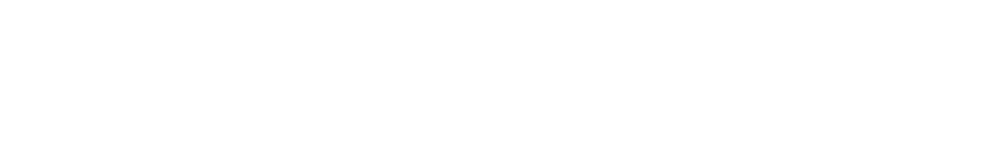
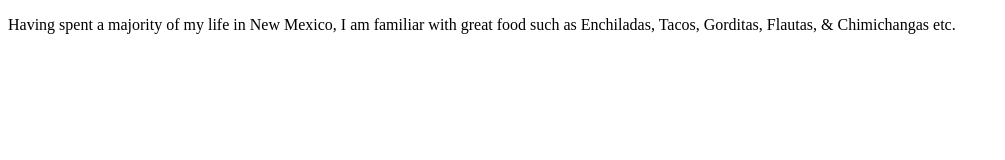
Before and after one commit to AdanRubio05/module6, a plain HTML site: page index.html in a window 1280 px wide. Shown: the whole page, without its empty margins (0-1005 px from the left). Drawn offline with Linux system fonts and the light colour scheme.

Commit message:
array put into html

```diff
--- a/apps.js
+++ b/apps.js
@@ -4,3 +4,8 @@ const foods = [
     "Gorditas",
     "Flautas"
 ] ;
+
+foods.push(" & Chimichangas") ;
+
+document.getElementById("cuisine").innerHTML = "Having spent a majority of my life in New Mexico, I am familiar with great food such as " +
+foods.join(", ") + " etc." ;
--- a/index.html
+++ b/index.html
@@ -7,7 +7,9 @@
 </head>
 <body>
 
+    <p id="cuisine"></p>
+
+
     <script src="apps.js"></script>
-
 </body>
 </html>
```
